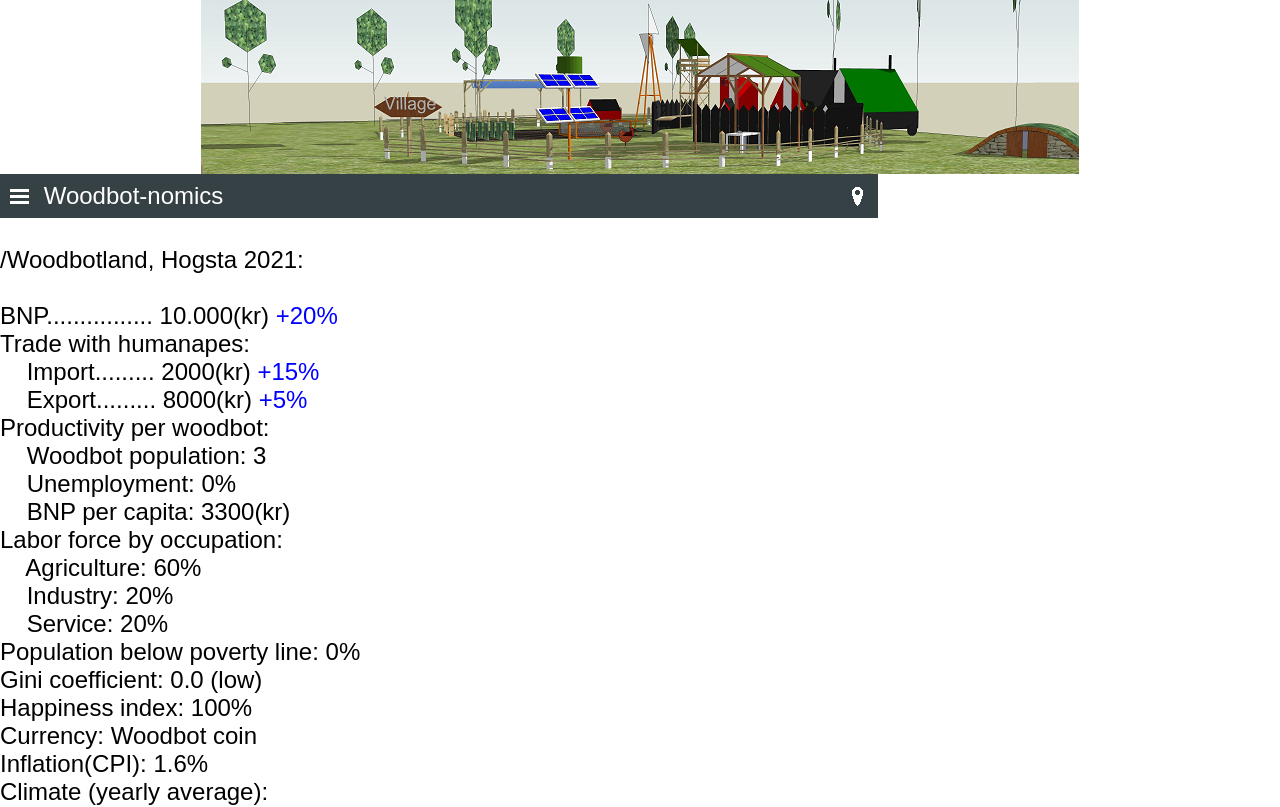
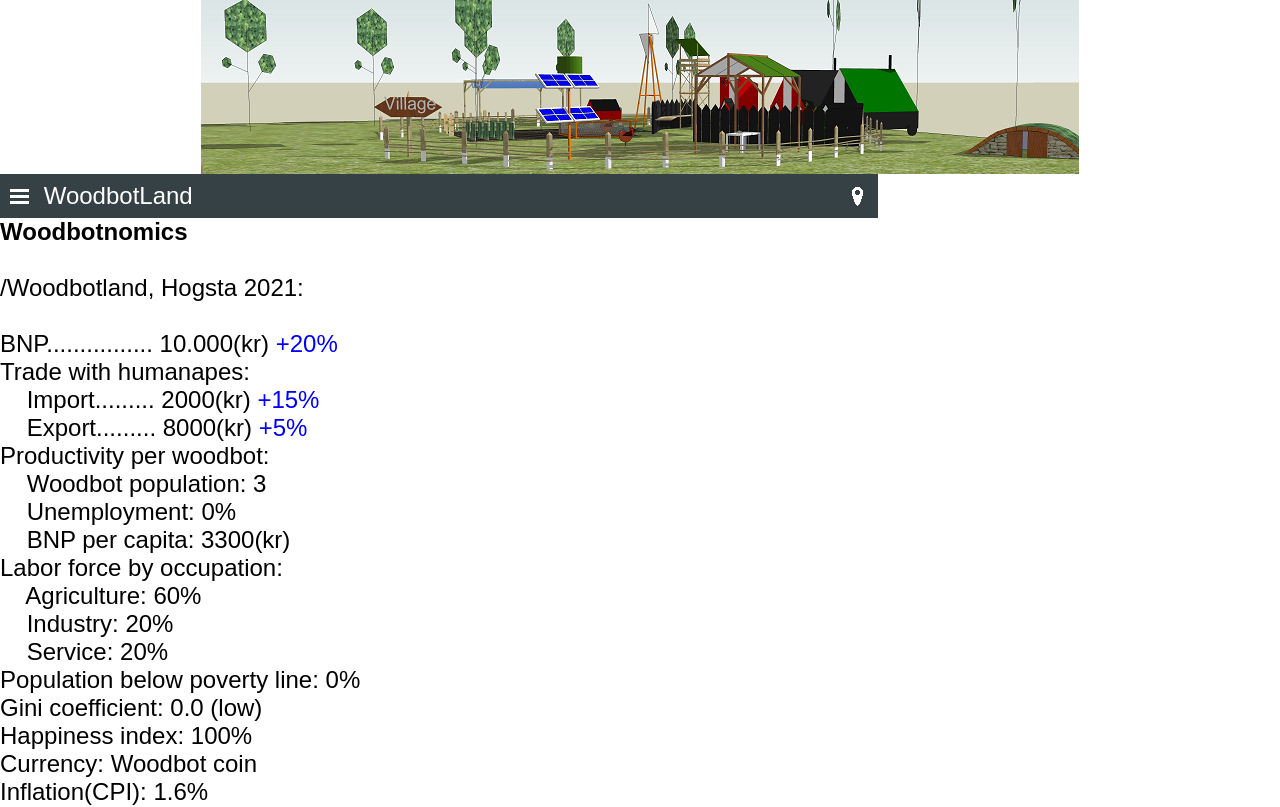
Before and after one commit to woodbotland/mypage.github.io, a plain HTML site: page woodbotnomics.html in a window 1280 px wide. Shown: the top 807 px of the page. Drawn offline with Linux system fonts and the light colour scheme.

Commit message:
Add files via upload

```diff
--- a/woodbotnomics.html
+++ b/woodbotnomics.html
@@ -136,7 +136,7 @@
 	<tr>
 		<td><div class="dropdown" style="float:left;">
 			  <button class="dropbtn">
-			  <img alt="" height="15" src="images/icon_menu.png" width="29" /> Woodbot-nomics</button>
+			  <img alt="" height="15" src="images/icon_menu.png" width="29" /> WoodbotLand</button>
 			  <div class="dropdown-content-menu">
 			  <a href="index.html">Home</a>
 			  <a href="shop.html">Shop</a>
@@ -161,6 +161,7 @@
 </table>
 
 <div class="auto-style2">
+	<strong>Woodbotnomics</strong><br />
 <br />
 /Woodbotland, Hogsta 2021:<br><br>
 BNP................ 10.000(kr) <span class="auto-style3">+20%</span><br>
```
